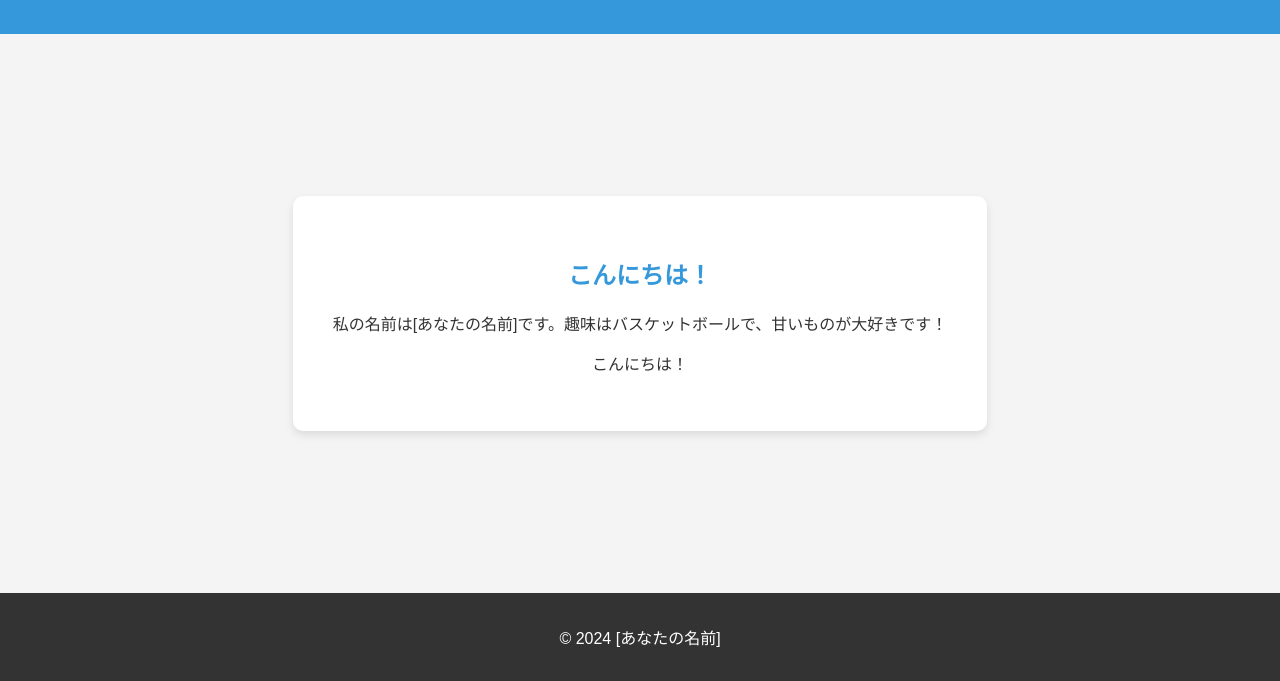
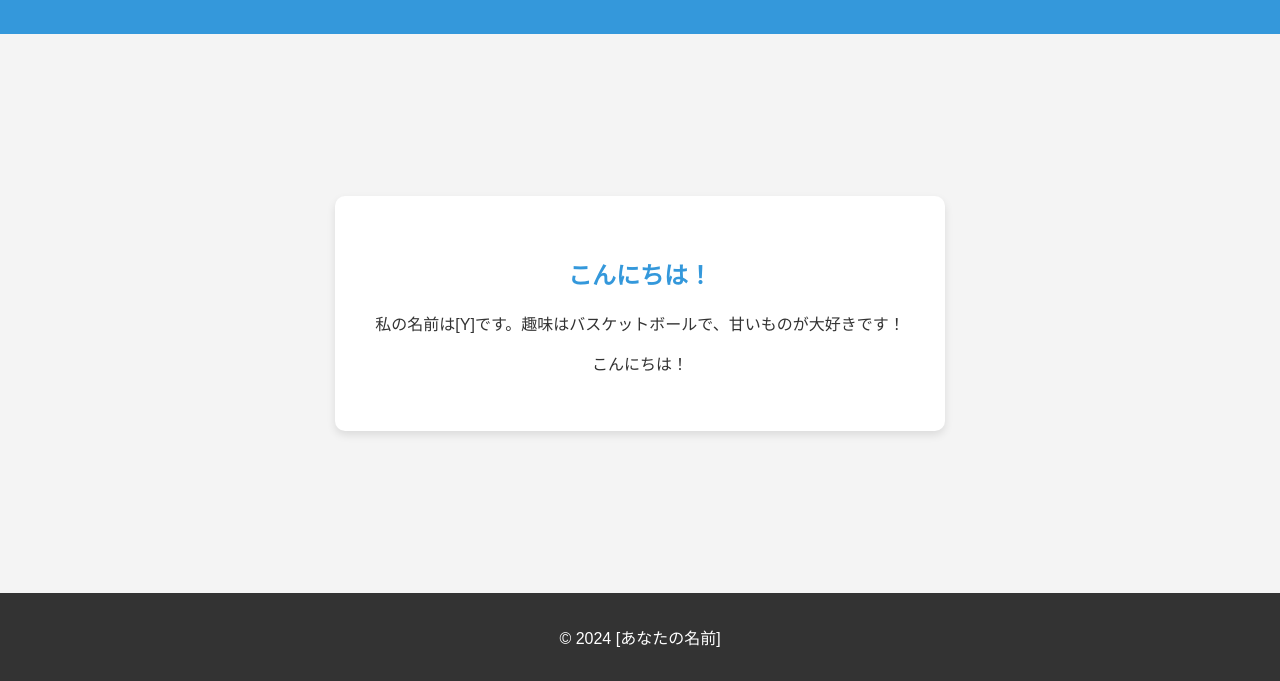
Before and after one commit to yosshi000/youshi000.github.io, a plain HTML site: page index.html in a window 1280 px wide. Shown: the part 119-800 px from the top of the page. Drawn offline with Linux system fonts and the light colour scheme.

Commit message:
Update index.html

```diff
--- a/index.html
+++ b/index.html
@@ -15,7 +15,7 @@
     <main>
         <section class="intro-section">
             <h2>こんにちは！</h2>
-            <p>私の名前は[あなたの名前]です。趣味はバスケットボールで、甘いものが大好きです！</p>
+            <p>私の名前は[Y]です。趣味はバスケットボールで、甘いものが大好きです！</p>
             <p id="time-message"></p>
         </section>
     </main>
```
